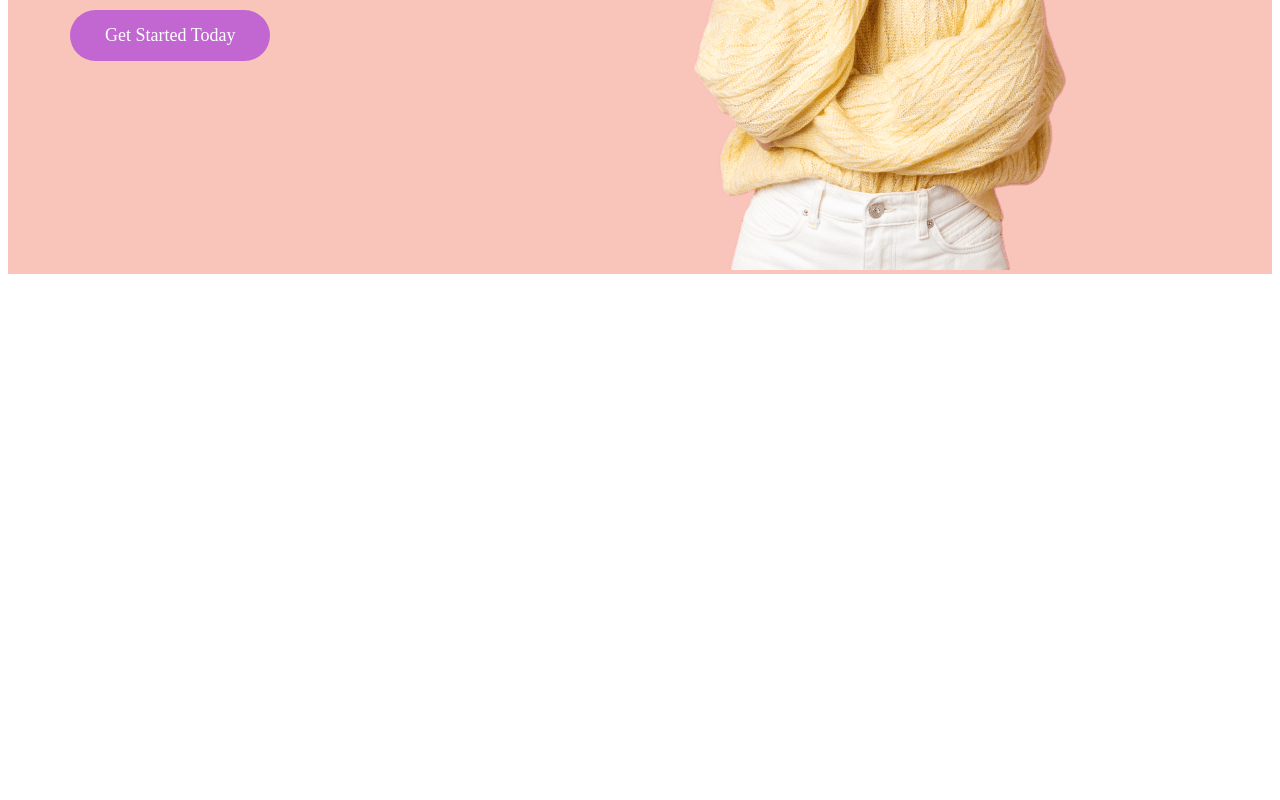
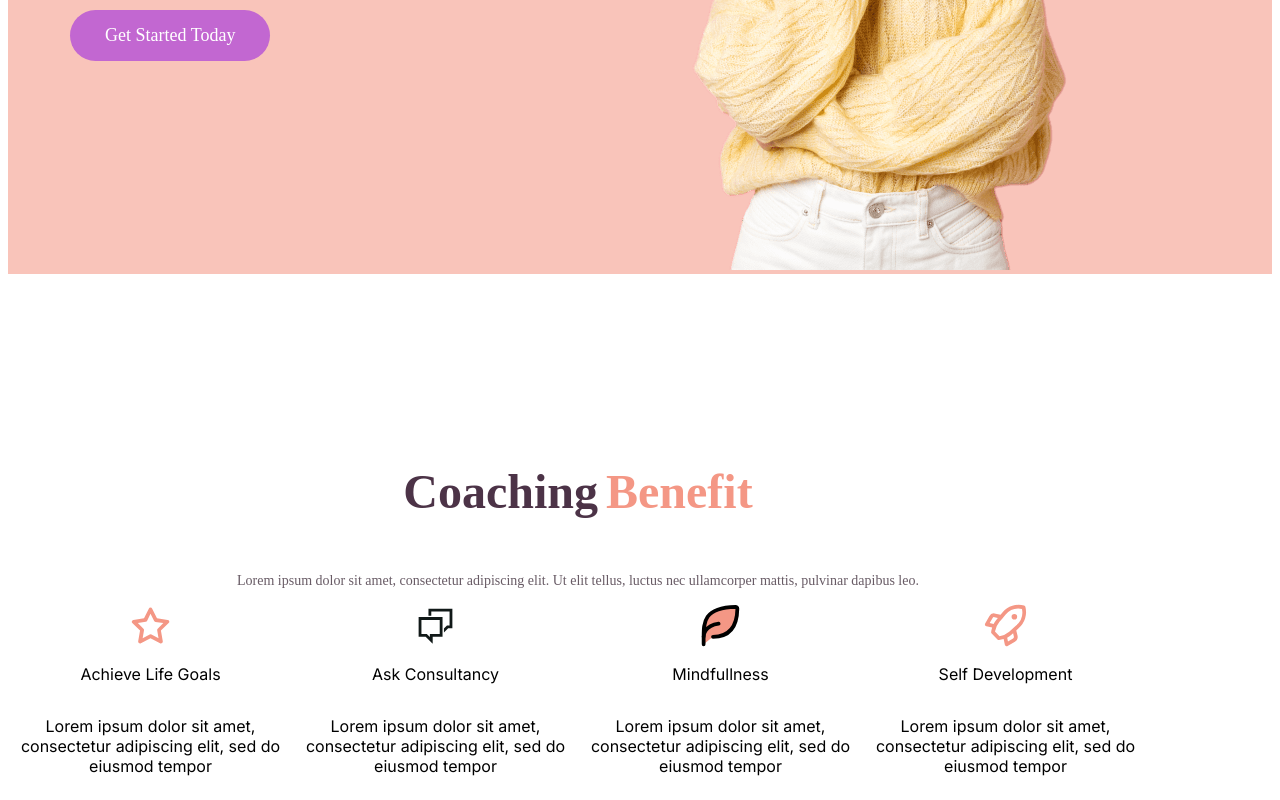
Before and after one commit to subhasasmal08/website, a Next.js app in the folder portfolio/: page / in a window 1280 px wide. Shown: the part 558-1358 px from the top of the page. Before the commit the page ends 840 px from the top, so only its background shows below. Built offline with nearby package versions, Linux system fonts and the light colour scheme.

Commit message:
home page second section

```diff
--- /dev/null
+++ b/portfolio/app/component/Navbar/Benefits/Benefits.js
@@ -0,0 +1,11 @@
+import React, { Component } from "react";
+import "./benefits.scss";
+
+export default class Benefits extends Component {
+  render() {
+    return <div className="benefits_wrapper">{this.props.icon}
+    <p>{this.props.title}</p>
+    <p>{this.props.content}</p>
+    </div>;
+  }
+}
--- /dev/null
+++ b/portfolio/app/component/Navbar/Benefits/benefits.scss
@@ -0,0 +1,7 @@
+.benefits_wrapper{
+    display: flex;
+    flex-direction: column;
+    justify-content: center;
+    text-align: center;
+    align-items: center;
+}
--- a/portfolio/app/home.scss
+++ b/portfolio/app/home.scss
@@ -1,3 +1,4 @@
+.home_page{
   .home_page_main_wrapper {
     transition: background 0.3s, border 0.3s, border-radius 0.3s, box-shadow 0.3s;
     margin-top: 0px;
@@ -46,3 +47,41 @@
       }
     }
   }
+  .home_page_benefit{
+    display: flex;
+    position: relative;
+    width: 100%;
+    flex-wrap: wrap;
+    align-content: flex-start;
+    margin-top: 150px;
+    margin-bottom: 0px;
+    max-width: 1140px;
+    justify-content: center;
+
+    .benefit_header{
+      font-family: "Cormorant Garamond", "Sans-serif";
+      font-size: 48px;
+      font-weight: 600;
+      color: #4C3347;
+      display: flex;
+      gap: 8px;
+      .benefit_{
+        font-weight: 700;
+        color: #F49785;
+        font-family: "Cormorant Garamond", "Sans-serif";
+        font-size: 48px;
+      }
+    }
+    .benefit_content{
+      padding: 0% 20% 0% 20%;
+      text-align: center;
+      color: #685B65;
+      font-family: "Poppins", "Sans-serif";
+      font-size: 14px;
+      font-weight: 400;
+    }
+    .benefits_block{
+    display: flex;
+    }
+  }
+}
--- a/portfolio/app/page.js
+++ b/portfolio/app/page.js
@@ -3,10 +3,38 @@ import React, { Component } from "react";
 import Image from "next/image";
 import hero from "../public/assets/Images/hero1.png";
 import "./home.scss";
+import Benefits from "./component/Navbar/Benefits/Benefits";
 
 export default class page extends Component {
   render() {
+    const BenefitsData = [
+      {
+        icon: <Star />,
+        title: "Achieve Life Goals",
+        content:
+          "Lorem ipsum dolor sit amet, consectetur adipiscing elit, sed do eiusmod tempor",
+      },
+      {
+        icon: <Consultancy />,
+        title: "Ask Consultancy ",
+        content:
+          "Lorem ipsum dolor sit amet, consectetur adipiscing elit, sed do eiusmod tempor",
+      },
+      {
+        icon: <Mindfullness />,
+        title: "Mindfullness",
+        content:
+          "Lorem ipsum dolor sit amet, consectetur adipiscing elit, sed do eiusmod tempor",
+      },
+      {
+        icon: <SelfDevelopment />,
+        title: "Self Development",
+        content:
+          "Lorem ipsum dolor sit amet, consectetur adipiscing elit, sed do eiusmod tempor",
+      },
+    ];
     return (
+      <div className="home_page">
         <div className="home_page_main_wrapper">
           <div className="partition_wrapper">
             <div className="lhs_wrapper">
@@ -21,10 +49,110 @@ export default class page extends Component {
               <button className="lhs_button">Get Started Today</button>
             </div>
             <div className="rhs_wrapper">
-            <Image src={hero} alt="hero" className="hero" placeholder="blur" />
+              <Image
+                src={hero}
+                alt="hero"
+                className="hero"
+                placeholder="blur"
+              />
+            </div>
+          </div>
+        </div>
+        <div className="home_page_benefit">
+          <h2 className="benefit_header">
+            Coaching
+            <span className="benefit_">Benefit</span>
+          </h2>
+          <p className="benefit_content">
+            Lorem ipsum dolor sit amet, consectetur adipiscing elit. Ut elit
+            tellus, luctus nec ullamcorper mattis, pulvinar dapibus leo.
+          </p>
+          <div className="benefits_block">
+          {BenefitsData.map((item) => {
+            return (
+              <Benefits
+                icon={item.icon}
+                title={item.title}
+                content={item.content}
+              />
+            );
+          })}
           </div>
         </div>
       </div>
     );
   }
 }
+
+const Star = (props) => (
+  <svg
+    fill="#F49785"
+    width="45px"
+    height="45px"
+    viewBox="0 0 24 24"
+    xmlns="http://www.w3.org/2000/svg"
+    {...props}
+  >
+    <path d="M22,9.67A1,1,0,0,0,21.14,9l-5.69-.83L12.9,3a1,1,0,0,0-1.8,0L8.55,8.16,2.86,9a1,1,0,0,0-.81.68,1,1,0,0,0,.25,1l4.13,4-1,5.68a1,1,0,0,0,.4,1,1,1,0,0,0,1.05.07L12,18.76l5.1,2.68a.93.93,0,0,0,.46.12,1,1,0,0,0,.59-.19,1,1,0,0,0,.4-1l-1-5.68,4.13-4A1,1,0,0,0,22,9.67Zm-6.15,4a1,1,0,0,0-.29.89l.72,4.19-3.76-2a1,1,0,0,0-.94,0l-3.76,2,.72-4.19a1,1,0,0,0-.29-.89l-3-3,4.21-.61a1,1,0,0,0,.76-.55L12,5.7l1.88,3.82a1,1,0,0,0,.76.55l4.21.61Z" />
+  </svg>
+);
+
+const Consultancy = (props) => (
+  <svg
+    id="Uploaded to svgrepo.com"
+    xmlns="http://www.w3.org/2000/svg"
+    xmlnsXlink="http://www.w3.org/1999/xlink"
+    fill="#F49785"
+    width="45px"
+    height="45px"
+    viewBox="0 0 32 32"
+    xmlSpace="preserve"
+    {...props}
+  >
+    <style type="text/css">{"\n\t.linesandangles_een{fill:#111918;}\n"}</style>
+    <path
+      className="linesandangles_een"
+      d="M4,24h5l5,5v-5h7V10H4V24z M6,12h13v10h-7v2.172L9.828,22H6V12z M28,4v14h-3l-3,3v-2.828 L24.172,16H26V6H13v3h-2V4H28z"
+    />
+  </svg>
+);
+
+const Mindfullness = (props) => (
+  <svg
+    fill="#F49785"
+    width="45px"
+    height="45px"
+    viewBox="0 0 24 24"
+    xmlns="http://www.w3.org/2000/svg"
+    {...props}
+  >
+    <path
+      d="M8 18C19.9545 18 20.9173 7.82917 20.9935 2.99666C21.0023 2.44444 20.54 1.99901 19.9878 2.00915C3 2.32115 3 10.5568 3 18V22"
+      stroke="#000000"
+      strokeWidth={2}
+      strokeLinecap="round"
+      strokeLinejoin="round"
+    />
+    <path
+      d="M3 18C3 18 3 12 11 11"
+      stroke="#000000"
+      strokeWidth={2}
+      strokeLinecap="round"
+      strokeLinejoin="round"
+    />
+  </svg>
+);
+
+const SelfDevelopment = (props) => (
+  <svg
+    fill="#F49785"
+    width="45px"
+    height="45px"
+    viewBox="0 0 24 24"
+    xmlns="http://www.w3.org/2000/svg"
+    data-name="Layer 1"
+    {...props}
+  >
+    <path d="M22.60107,2.062a1.00088,1.00088,0,0,0-.71289-.71289A11.25224,11.25224,0,0,0,10.46924,4.97217L9.35431,6.296l-2.6048-.62848A2.77733,2.77733,0,0,0,3.36279,7.0249L1.1626,10.9248A.99989.99989,0,0,0,1.82422,12.394l3.07275.65869a13.41952,13.41952,0,0,0-.55517,2.43409,1.00031,1.00031,0,0,0,.28466.83642l3.1001,3.1001a.99941.99941,0,0,0,.707.293c.02881,0,.05762-.00147.08692-.00391a12.16892,12.16892,0,0,0,2.49157-.49l.64368,3.00318a1.0003,1.0003,0,0,0,1.46924.66162l3.90527-2.20264a3.03526,3.03526,0,0,0,1.375-3.30371l-.6687-2.759,1.23706-1.13751A11.20387,11.20387,0,0,0,22.60107,2.062ZM3.57227,10.72314,5.12842,7.96338a.82552.82552,0,0,1,1.06982-.37549l1.71741.4162-.65.77179A13.09523,13.09523,0,0,0,5.67633,11.174Zm12.47021,8.22217L13.32666,20.477l-.4295-2.00464a11.33992,11.33992,0,0,0,2.41339-1.61987l.74353-.68366.40344,1.66462A1.041,1.041,0,0,1,16.04248,18.94531ZM17.65674,11.98l-3.68457,3.38623a9.77348,9.77348,0,0,1-5.17041,2.3042l-2.4043-2.4043a10.932,10.932,0,0,1,2.40088-5.206l1.67834-1.99268a.9635.9635,0,0,0,.07813-.09277L11.98975,6.271a9.27757,9.27757,0,0,1,8.80957-3.12012A9.21808,9.21808,0,0,1,17.65674,11.98Zm-.923-6.16376a1.5,1.5,0,1,0,1.5,1.5A1.49992,1.49992,0,0,0,16.7337,5.81622Z" />
+  </svg>
+);
```
Lines whose indentation alone changed are shown as unchanged.
